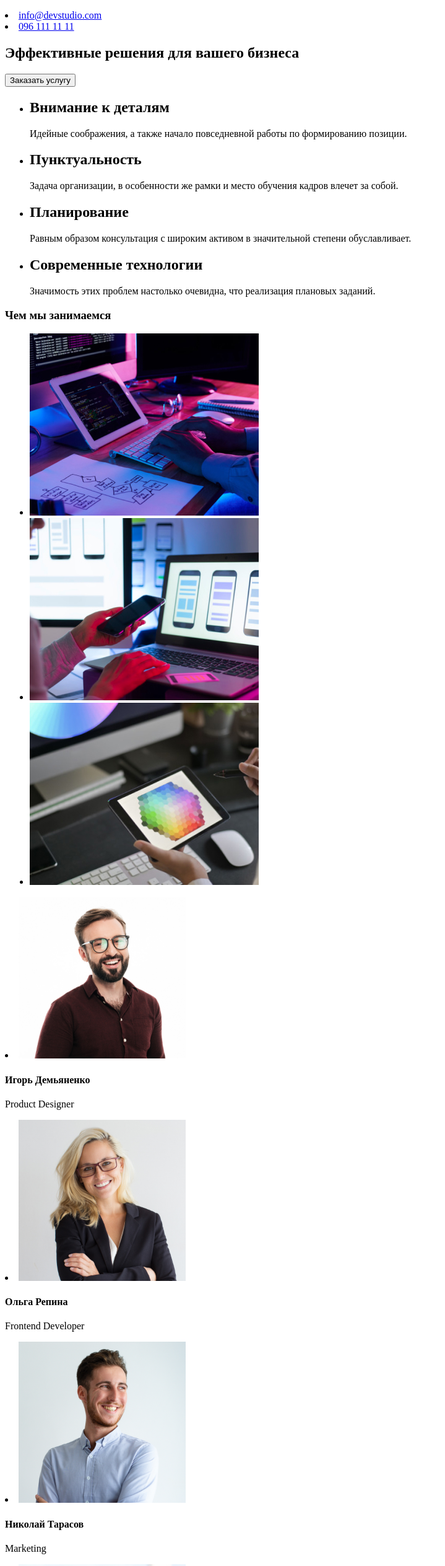
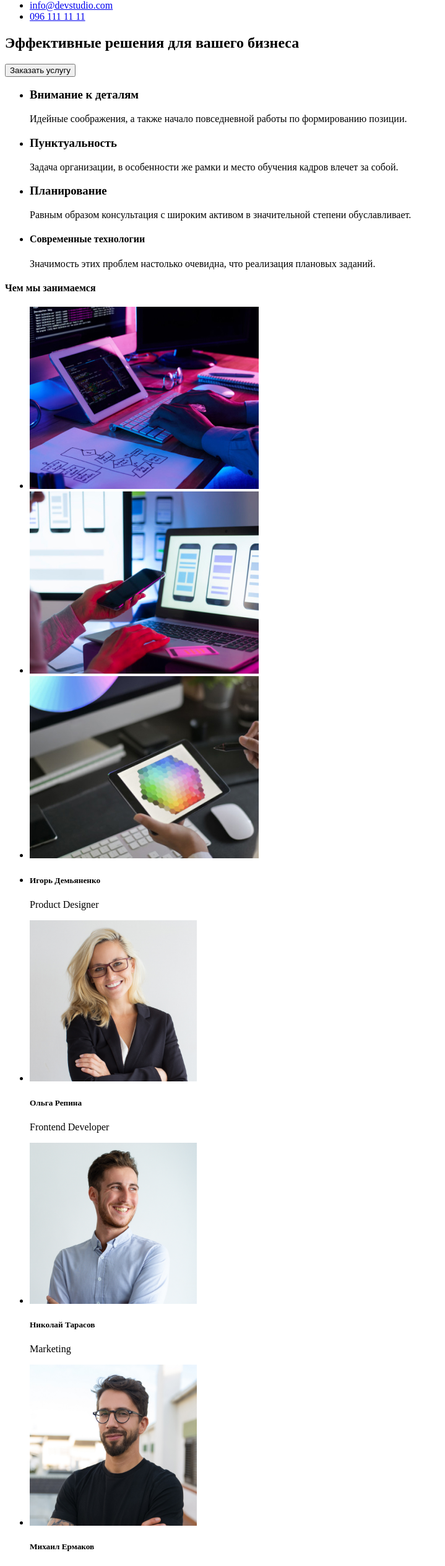
Before and after one commit to xandrux528/goit-markup-hw-01, a plain HTML site: page index.html in a window 1280 px wide. Shown: the part 134-2661 px from the top of the page at 62% size, without its empty margins (0-719 px from the left). Drawn offline with Linux system fonts and the light colour scheme.

Commit message:
вариант №2

```diff
--- a/index.html
+++ b/index.html
@@ -14,42 +14,38 @@
                 <li><a href="">Студия</a></li>
                 <li>Портфолио</li>
                 <li>Контакты</li>
+                <li><a href="mailto:info@devstudio.com">info@devstudio.com </a></li>
+                <li><a href="tel:+380961111111">096 111 11 11</a></li>
             </ul>
         </nav>
-     <ul></ul>
-        <li><a href="mailto:info@devstudio.com">info@devstudio.com </a></li>
-        <li><a href="tel:+380961111111">096 111 11 11</a></li>
     </header>
     <main>
-          <div>
         <section>
-            <h1>Эффективные решения для вашего бизнеса</h1>
+            <h2>Эффективные решения для вашего бизнеса</h2>
             <button type="button">Заказать услугу</button>
-
         </section>
-       </div>
        <section>
         <ul>
             <li>
-                <h2>Внимание к деталям</h2>
+                <h3>Внимание к деталям</h3>
                 <p>Идейные соображения, а также начало повседневной работы по формированию позиции.</p>
             </li>
         <li>
-            <h2>Пунктуальность</h2>
+            <h3>Пунктуальность</h3>
             <p>Задача организации, в особенности же рамки и место обучения кадров влечет за собой.</p>
         </li>
         <li>
-            <h2>Планирование</h2>
+            <h3>Планирование</h3>
             <p>Равным образом консультация с широким активом в значительной степени обуславливает.</p>
         </li>
         <li>
-            <h2>Современные технологии</h2>
+            <h4>Современные технологии</h4>
             <p>Значимость этих проблем настолько очевидна, что реализация плановых заданий.</p>
         </li>
         </ul>
        </section>
        <section>
-           <h3>Чем мы занимаемся</h3>
+           <h4>Чем мы занимаемся</h4>
            <ul>
                 <li><img src="./images/job/img1.jpg" width="370" height="294" alt="ведётся разработка сайта" /></li>
                 <li><img src="./images/job/img2.jpg" width="370" height="294" alt="разработка мобильных приложений" /></li>
@@ -58,31 +54,31 @@
        </section>
 
        <section>
-        <ul></ul>
+        <ul>
         <li>
-            <img src="./images/team/img1.jpg" width="270" height="260" alt="улыбающийся мужчина">
-            <h4>Игорь Демьяненко</h4>
+            <h5>Игорь Демьяненко</h5>
             <p lang="en">Product Designer</p>
         </li>
         <li>
             <img src="./images/team/img2.jpg" width="270" height="260" alt="улыбающаяся женщина">
-            <h4>Ольга Репина</h4>
+            <h5>Ольга Репина</h5>
             <p lang="en">Frontend Developer</p>
         </li>
         <li>
             <img src="./images/team/img3.jpg" width="270" height="260" alt="улыбающийся мужчина">
-            <h4>Николай Тарасов</h4>
+            <h5>Николай Тарасов</h5>
             <p lang="en">Marketing</p>
         </li>
         <li>
             <img src="./images/team/img4.jpg" width="270" height="260" alt="улыбающийся мужчина">
-            <h4>Михаил Ермаков</h4>
+            <h5>Михаил Ермаков</h5>
             <p lang="en">UI Designer</p>
         </li>
+        </ul>
        </section>
     </main>
        <footer>
-           <h5>WebStudio</h5>
+           <h6>WebStudio</h6>
            <address>
                <ul>
                    <li><a href="https://goo.gl/maps/mGqA4Xp5NF1LdRJz6" target="_blank" rel="noopener noreferrer">г. Киев, пр-т Леси Украинки, 26</a></li>
```
Lines whose indentation alone changed are shown as unchanged.
